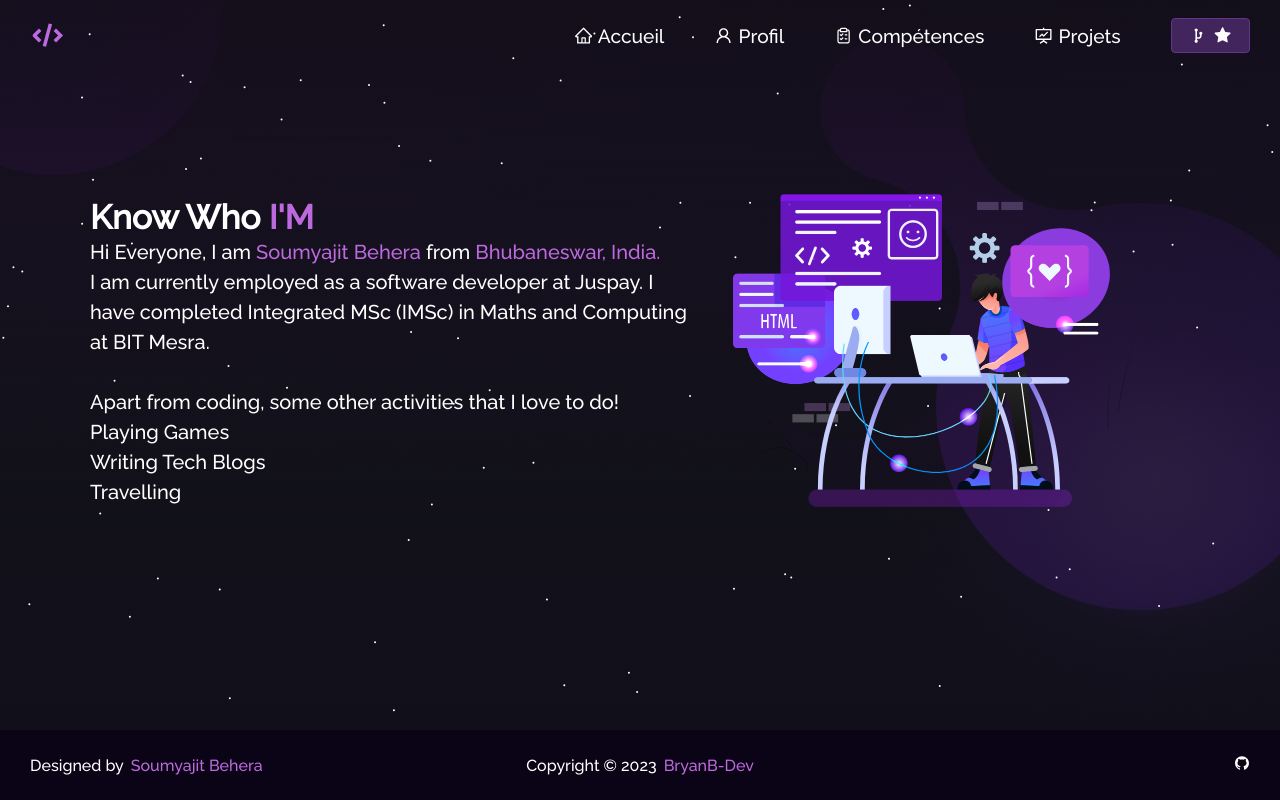
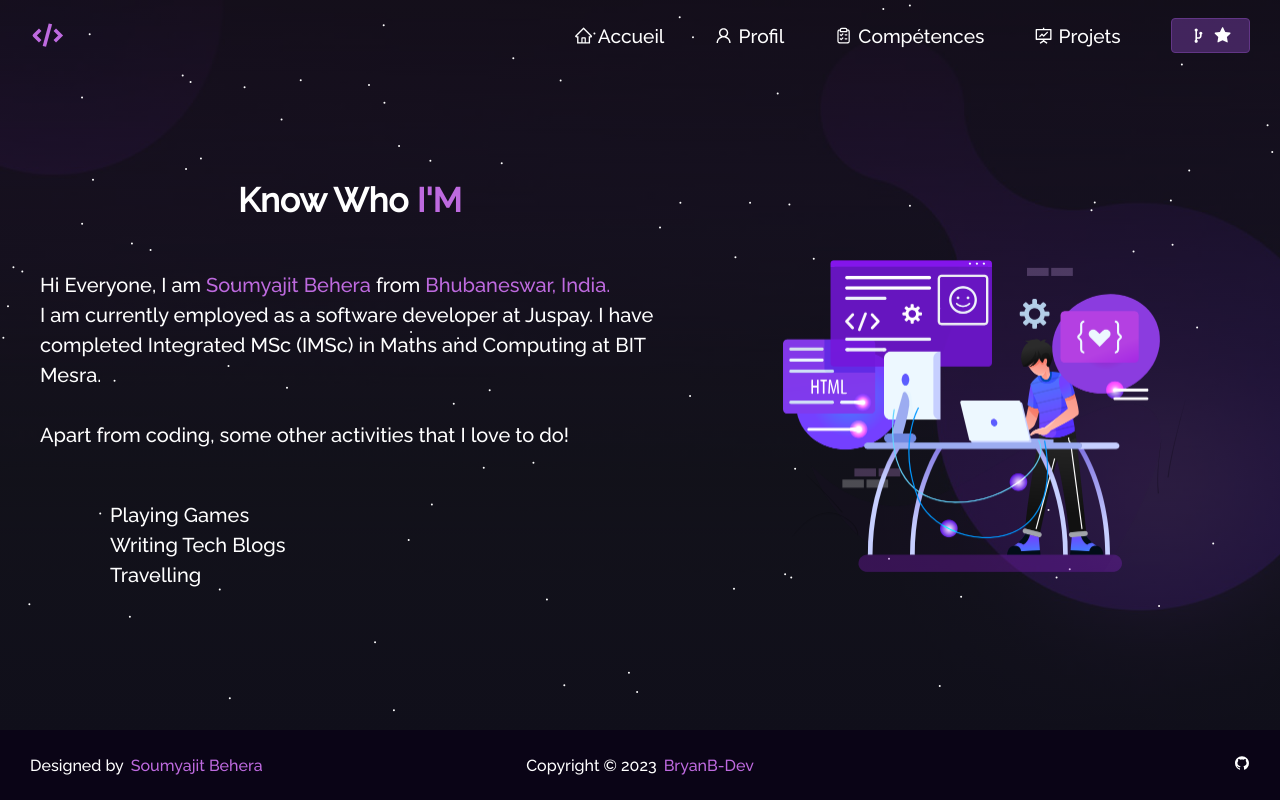
Before and after one commit to BryanB-Dev/Portfolio, a React (Create React App) app: page /profile in a window 1280 px wide. Built offline with nearby package versions, Linux system fonts and the light colour scheme.

Commit message:
Add About component to Profile page

```diff
--- /dev/null
+++ b/src/components/About/index.jsx
@@ -0,0 +1,21 @@
+import ProfilePng from "../../assets/profile.png";
+import Title from "../Title";
+import Text from "../Text";
+import "./style.scss";
+
+export default function About() {
+
+    return (
+        <>
+            <div className="aboutSection">
+                <div className="aboutSection__text">
+                    <Title text="Know Who %I'M%" size={2.1} />
+                    <div className="aboutSection__description">
+                    <Text text={["Hi Everyone, I am %Soumyajit Behera% from %Bhubaneswar, India.%/nI am currently employed as a software developer at Juspay. I have completed Integrated MSc (IMSc) in Maths and Computing at BIT Mesra./n/nApart from coding, some other activities that I love to do!", "Playing Games/nWriting Tech Blogs/nTravelling"]} size={1.25} />
+                    </div>
+                </div>
+                <img className="aboutSection__img" src={ProfilePng} alt="" />
+            </div>
+        </>
+    );
+}
--- /dev/null
+++ b/src/components/About/style.scss
@@ -0,0 +1,36 @@
+@import '../../styles/main.scss';
+
+.aboutSection {
+    @include flex(row, space-between, flex-end, 80px);
+    padding: 180px 0px 50px 0px;
+
+    @media screen and (max-width: $breakpoint-mobile) {
+        @include flex(column, flex-start, center, 100px);
+        padding: 180px 10px 30px 10px;
+    }
+
+    &__text {
+        @include flex(column, flex-start, stretch, 50px);
+
+        @media screen and (max-width: $breakpoint-mobile) {
+            width: 100%;
+            padding: 0px 20px;
+        }
+
+        >h2 {
+            text-align: center;
+        }
+    }
+
+    &__description {
+        @include flex(column, flex-start, stretch, 50px);
+        p:nth-child(2){
+            padding-left: 70px;
+        }
+    }
+
+    &__img {
+        max-width: 500px;
+        width: 100%;
+    }
+}
--- a/src/pages/profile/index.jsx
+++ b/src/pages/profile/index.jsx
@@ -2,18 +2,13 @@ import ProfilePng from "../../assets/profile.png";
 import "./style.scss";
 import Title from "../../components/Title";
 import Text from "../../components/Text";
+import About from "../../components/About";
 
 export default function Profile() {
 
     return (
         <>
-            <div className="profileSection">
-                <div className="profleSection__text">
-                    <Title text="Know Who %I'M%" size={2.1} />
-                    <Text text={["Hi Everyone, I am %Soumyajit Behera% from %Bhubaneswar, India.%/nI am currently employed as a software developer at Juspay. I have completed Integrated MSc (IMSc) in Maths and Computing at BIT Mesra./n/nApart from coding, some other activities that I love to do!", " Playing Games/nWriting Tech Blogs/nTravelling"]} size={1.25} />
-                </div>
-                <img className="profileSection__img" src={ProfilePng} alt="" />
-            </div>
+            <About />
         </>
     );
 }
```
